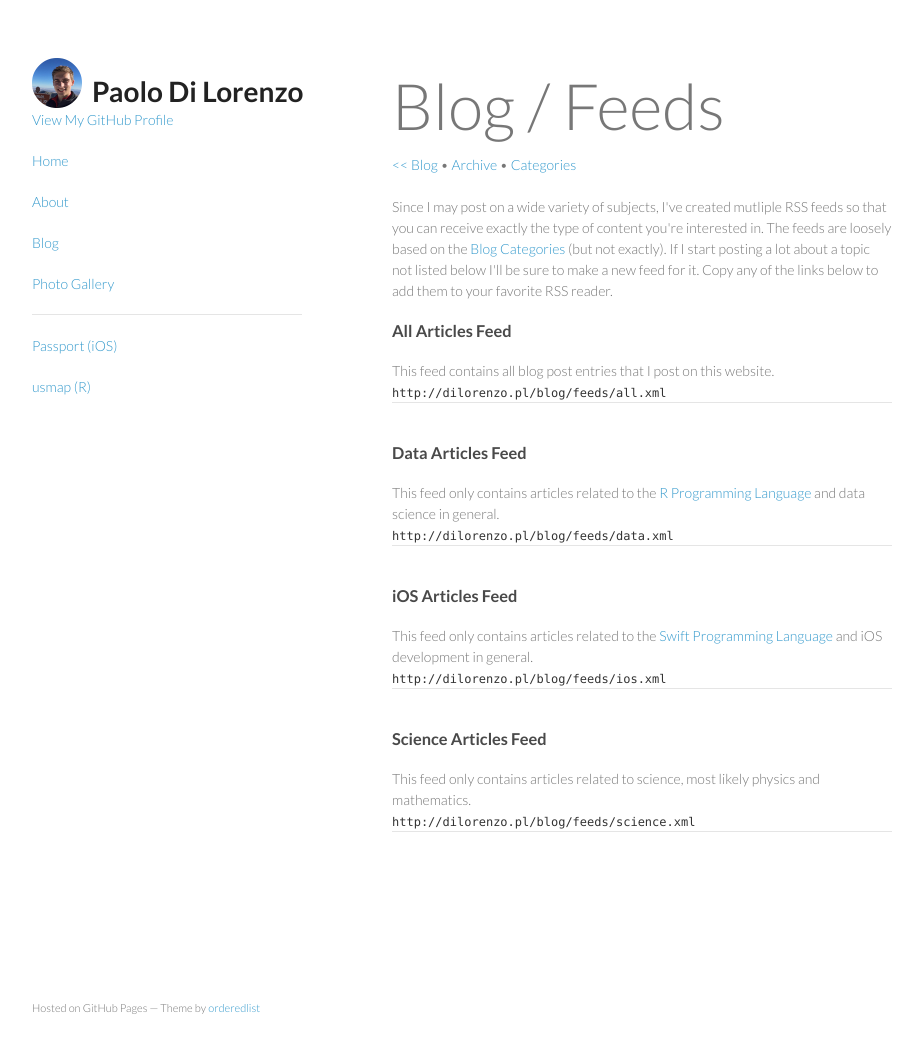
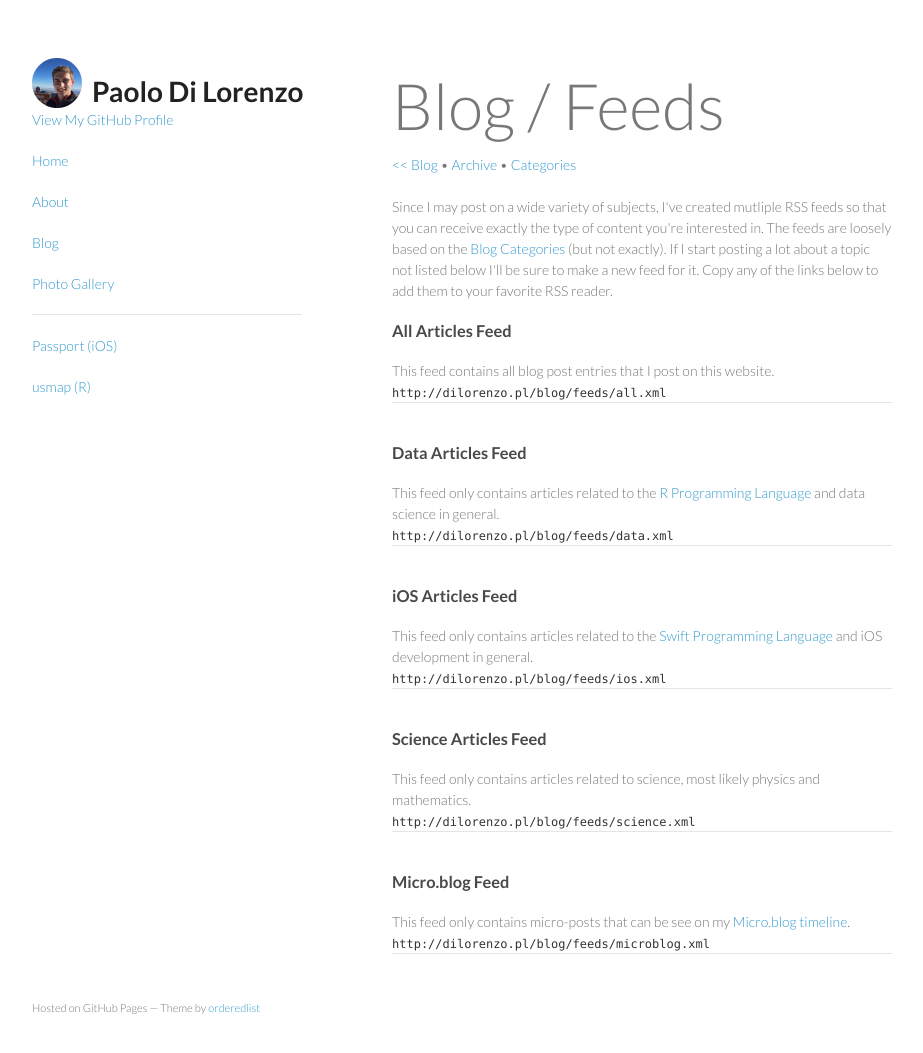
Before and after one commit to pdil/website-Jekyll, a Jekyll site: the page built from blog/feeds/index.html, in a window 1280 px wide and 1087 px high. Shown: the top 1053 px of the window, without its empty margins (178-1101 px from the left). Built offline with Jekyll 4.4.1, drawn with Linux system fonts in a browser that asks for light colours.

Commit message:
Add Micro.blog feed

```diff
--- a/blog/feeds/index.html
+++ b/blog/feeds/index.html
@@ -37,3 +37,9 @@ This feed only contains articles related to the <a href="https://swift.org" targ
 This feed only contains articles related to science, most likely physics and mathematics.<br>
 <code>http://dilorenzo.pl/blog/feeds/science.xml</code>
 <hr><br>
+
+<a href="science.xml"><h3>Micro.blog Feed</h3></a>
+
+This feed only contains micro-posts that can be see on my <a href="https://micro.blog/pd">Micro.blog timeline</a>.<br>
+<code>http://dilorenzo.pl/blog/feeds/microblog.xml</code>
+<hr><br>
--- /dev/null
+++ b/blog/feeds/microblog.xml
@@ -0,0 +1,4 @@
+---
+layout: rssfeedcategory
+category: micro
+---
```
